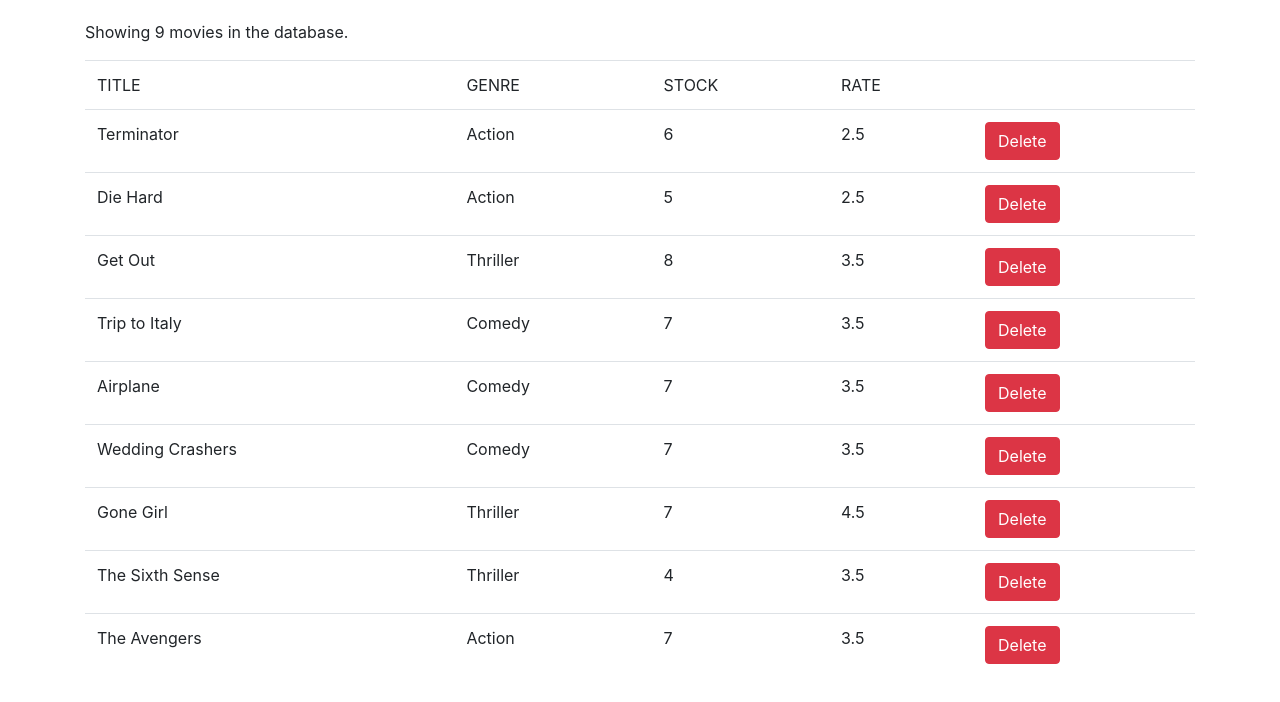
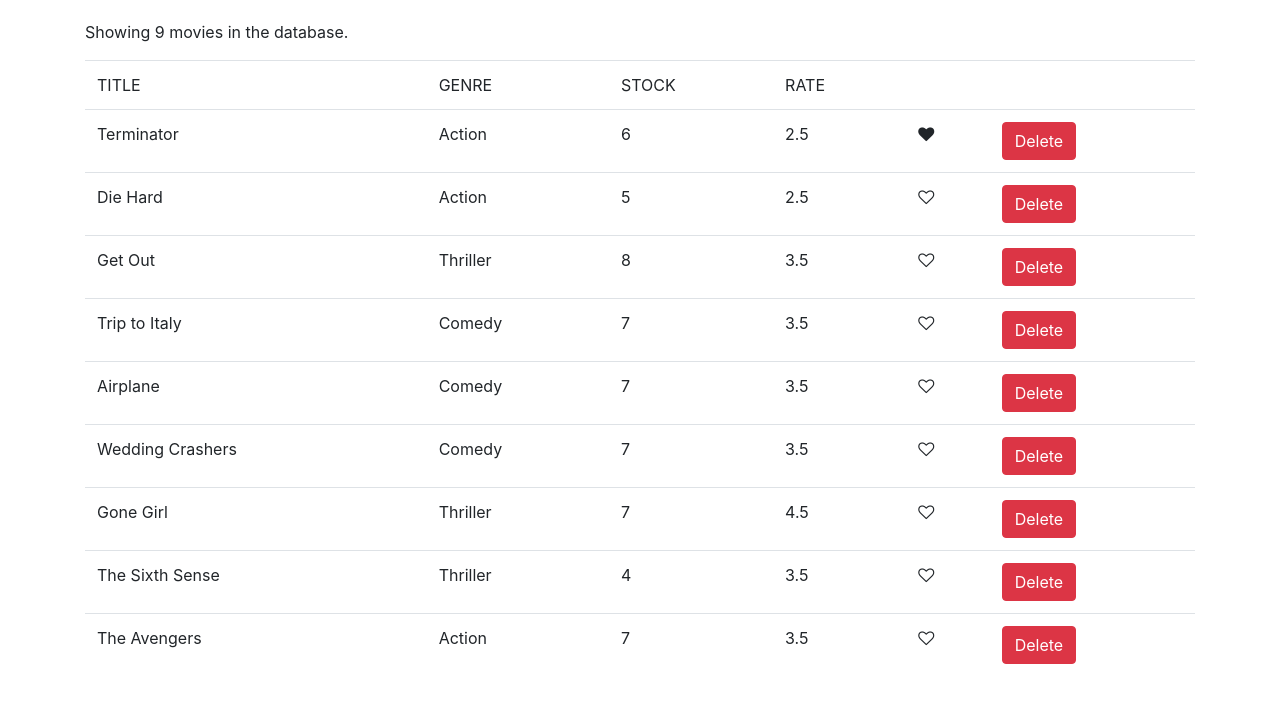
Before and after one commit to WhyRoy/React-learn, a React (Create React App) app in the folder vidly/: page / in a window 1280 px wide. Shown: the top 702 px of the page. Built offline with nearby package versions, Linux system fonts and the light colour scheme.

Commit message:
完成composing component

```diff
--- /dev/null
+++ b/vidly/src/component/common/like.jsx
@@ -0,0 +1,20 @@
+import React, { Component } from "react";
+//要告诉一个电影是否点赞，那就创建一个like的布尔属性，那这个组件向外输出什么呢？
+//input: liked :boolean
+//Output: onClick
+class Like extends Component {
+  render() {
+    let classes = "fa fa-heart";
+    if (!this.props.liked) classes += "-o";
+    return (
+      <i
+        className={classes}
+        aria-hidden="true"
+        onClick={this.props.onHandleLike}
+        style={{ cursor: "pointer" }}
+      ></i>
+    );
+  }
+}
+
+export default Like;
--- a/vidly/src/component/movies.jsx
+++ b/vidly/src/component/movies.jsx
@@ -1,7 +1,7 @@
 import React, { Component } from "react";
 import { getMovies } from "../services/fakeMovieService";
-import { deleteMovie } from "../services/fakeMovieService";
-
+//import { deleteMovie } from "../services/fakeMovieService";
+import Like from "./common/like";
 class Movies extends Component {
   state = {
     movies: getMovies(),
@@ -14,6 +14,14 @@
   // };
   handleDelete = (movieId) => {
     const movies = this.state.movies.filter((m) => m._id !== movieId);
+    this.setState({ movies });
+  };
+  handleLike = (movie) => {
+    console.log(movie, "Like Button Clicked");
+    const movies = [...this.state.movies];
+    const index = movies.indexOf(movie);
+    movies[index] = { ...movies[index] };
+    movies[index].liked = !movies[index].liked;
     this.setState({ movies });
   };
 
@@ -31,6 +39,7 @@
               <td>STOCK</td>
               <td>RATE</td>
               <td></td>
+              <td></td>
             </tr>
           </thead>
           <tbody>
@@ -40,6 +49,13 @@
                 <td>{movie.genre.name}</td>
                 <td>{movie.numberInStock}</td>
                 <td>{movie.dailyRentalRate}</td>
+                <td>
+                  <Like
+                    liked={movie.liked}
+                    movie={movie}
+                    onHandleLike={() => this.handleLike(movie)}
+                  />
+                </td>
                 <td>
                   <button
                     className="btn btn-danger"
--- a/vidly/src/services/fakeMovieService.js
+++ b/vidly/src/services/fakeMovieService.js
@@ -7,64 +7,65 @@
     genre: { _id: "5b21ca3eeb7f6fbccd471818", name: "Action" },
     numberInStock: 6,
     dailyRentalRate: 2.5,
-    publishDate: "2018-01-03T19:04:28.809Z"
+    publishDate: "2018-01-03T19:04:28.809Z",
+    liked: true,
   },
   {
     _id: "5b21ca3eeb7f6fbccd471816",
     title: "Die Hard",
     genre: { _id: "5b21ca3eeb7f6fbccd471818", name: "Action" },
     numberInStock: 5,
-    dailyRentalRate: 2.5
+    dailyRentalRate: 2.5,
   },
   {
     _id: "5b21ca3eeb7f6fbccd471817",
     title: "Get Out",
     genre: { _id: "5b21ca3eeb7f6fbccd471820", name: "Thriller" },
     numberInStock: 8,
-    dailyRentalRate: 3.5
+    dailyRentalRate: 3.5,
   },
   {
     _id: "5b21ca3eeb7f6fbccd471819",
     title: "Trip to Italy",
     genre: { _id: "5b21ca3eeb7f6fbccd471814", name: "Comedy" },
     numberInStock: 7,
-    dailyRentalRate: 3.5
+    dailyRentalRate: 3.5,
   },
   {
     _id: "5b21ca3eeb7f6fbccd47181a",
     title: "Airplane",
     genre: { _id: "5b21ca3eeb7f6fbccd471814", name: "Comedy" },
     numberInStock: 7,
-    dailyRentalRate: 3.5
+    dailyRentalRate: 3.5,
   },
   {
     _id: "5b21ca3eeb7f6fbccd47181b",
     title: "Wedding Crashers",
     genre: { _id: "5b21ca3eeb7f6fbccd471814", name: "Comedy" },
     numberInStock: 7,
-    dailyRentalRate: 3.5
+    dailyRentalRate: 3.5,
   },
   {
     _id: "5b21ca3eeb7f6fbccd47181e",
     title: "Gone Girl",
     genre: { _id: "5b21ca3eeb7f6fbccd471820", name: "Thriller" },
     numberInStock: 7,
-    dailyRentalRate: 4.5
+    dailyRentalRate: 4.5,
   },
   {
     _id: "5b21ca3eeb7f6fbccd47181f",
     title: "The Sixth Sense",
     genre: { _id: "5b21ca3eeb7f6fbccd471820", name: "Thriller" },
     numberInStock: 4,
-    dailyRentalRate: 3.5
+    dailyRentalRate: 3.5,
   },
   {
     _id: "5b21ca3eeb7f6fbccd471821",
     title: "The Avengers",
     genre: { _id: "5b21ca3eeb7f6fbccd471818", name: "Action" },
     numberInStock: 7,
-    dailyRentalRate: 3.5
-  }
+    dailyRentalRate: 3.5,
+  },
 ];
 
 export function getMovies() {
@@ -72,13 +73,13 @@
 }
 
 export function getMovie(id) {
-  return movies.find(m => m._id === id);
+  return movies.find((m) => m._id === id);
 }
 
 export function saveMovie(movie) {
-  let movieInDb = movies.find(m => m._id === movie._id) || {};
+  let movieInDb = movies.find((m) => m._id === movie._id) || {};
   movieInDb.name = movie.name;
-  movieInDb.genre = genresAPI.genres.find(g => g._id === movie.genreId);
+  movieInDb.genre = genresAPI.genres.find((g) => g._id === movie.genreId);
   movieInDb.numberInStock = movie.numberInStock;
   movieInDb.dailyRentalRate = movie.dailyRentalRate;
 
@@ -91,7 +92,7 @@
 }
 
 export function deleteMovie(id) {
-  let movieInDb = movies.find(m => m._id === id);
+  let movieInDb = movies.find((m) => m._id === id);
   movies.splice(movies.indexOf(movieInDb), 1);
   return movieInDb;
 }
```
